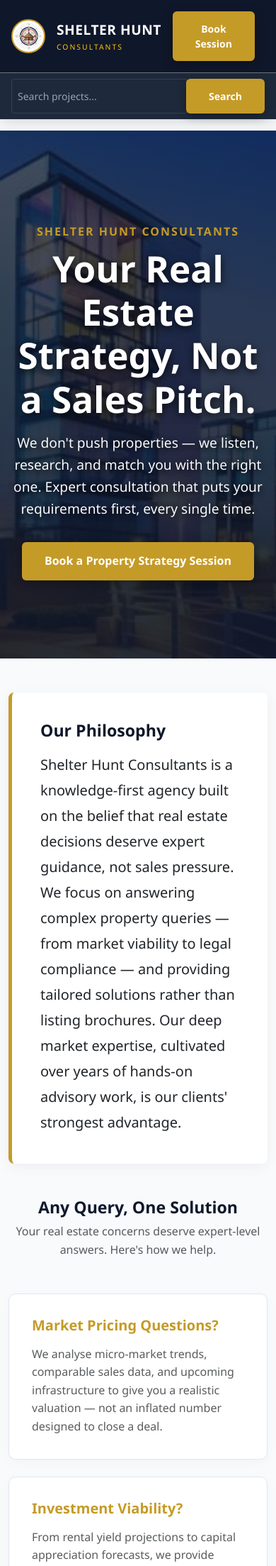
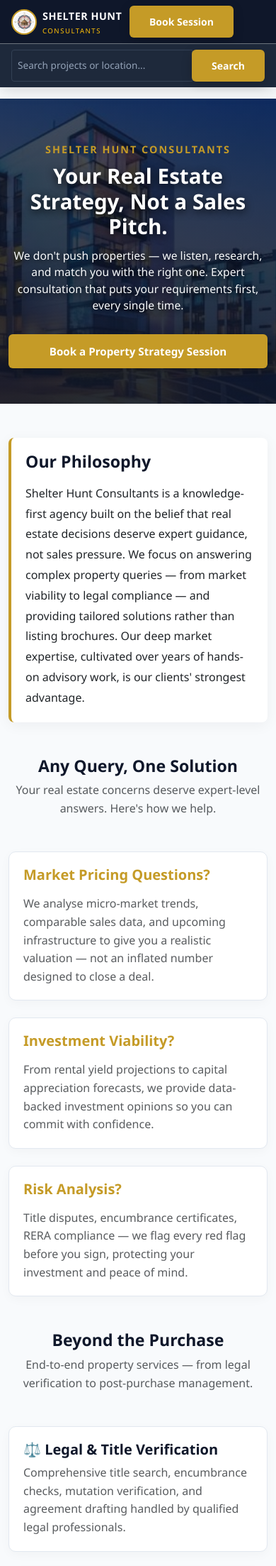
Before and after one commit to Samifarhan52/Shelter, a Flask app: page / in a window 390 px wide. Shown: the top 2207 px of the page at 71% size. Run offline with Flask 3, Linux system fonts and the light colour scheme.

Commit message:
Apply full mobile-first responsive layout across header, hero, cards, and footer

```diff
--- a/static/style.css
+++ b/static/style.css
@@ -14,24 +14,26 @@ body {
     color: var(--text-dark);
     font-family: 'Segoe UI', system-ui, -apple-system, sans-serif;
     line-height: 1.6;
+    overflow-x: hidden; /* Prevents unwanted horizontal scrolling on mobile */
 }
 
-/* Header & Logo */
+/* --- Header & Navigation --- */
 .navbar-custom {
     background-color: var(--navy-dark);
     box-shadow: 0 4px 20px rgba(0,0,0,0.15);
 }
 
 .logo-wrapper {
-    width: 48px;
-    height: 48px;
+    width: 44px;
+    height: 44px;
     border-radius: 50%;
     background-color: #ffffff;
     display: flex;
     align-items: center;
     justify-content: center;
-    padding: 3px;
+    padding: 2px;
     border: 2px solid var(--gold-accent);
+    flex-shrink: 0;
 }
 
 .brand-logo {
@@ -42,13 +44,13 @@ body {
 }
 
 .brand-title {
-    font-size: 1.2rem;
+    font-size: 1.15rem;
     font-weight: 800;
     color: #ffffff !important;
     letter-spacing: 0.5px;
+    line-height: 1.1;
 }
 
-/* Header Search Input */
 .nav-search-input {
     background-color: #1e293b !important;
     color: #ffffff !important;
@@ -59,10 +61,10 @@ body {
     color: #94a3b8 !important;
 }
 
-/* Hero Section Fixes (Spacious Padding & Bright White Text) */
+/* --- Hero Section --- */
 .hero-section {
-    padding: 130px 0 110px 0;
-    min-height: 500px;
+    padding: 100px 0 80px 0;
+    min-height: 480px;
     display: flex;
     align-items: center;
     position: relative;
@@ -71,14 +73,14 @@ body {
 .hero-tagline {
     color: var(--gold-accent) !important;
     font-weight: 700;
-    font-size: 1rem;
+    font-size: 0.9rem;
     letter-spacing: 2px;
     text-transform: uppercase;
 }
 
 .hero-title {
     color: #ffffff !important;
-    font-size: 3.2rem;
+    font-size: 2.8rem;
     font-weight: 800;
     line-height: 1.2;
     text-shadow: 0 3px 12px rgba(0, 0, 0, 0.8);
@@ -86,23 +88,23 @@ body {
 
 .hero-subtitle {
     color: #f8fafc !important;
-    font-size: 1.2rem;
+    font-size: 1.15rem;
     font-weight: 400;
     max-width: 720px;
     text-shadow: 0 2px 8px rgba(0, 0, 0, 0.8);
 }
 
-/* Gold Executive CTA Button */
+/* --- Executive Buttons --- */
 .btn-gold {
     background-color: var(--gold-accent) !important;
     color: #ffffff !important;
     font-weight: 700 !important;
-    padding: 14px 32px !important;
+    padding: 12px 28px !important;
     border-radius: 6px !important;
     border: none !important;
     display: inline-block !important;
     text-decoration: none !important;
-    box-shadow: 0 4px 15px rgba(0, 0, 0, 0.3) !important;
+    box-shadow: 0 4px 15px rgba(0, 0, 0, 0.2) !important;
     transition: all 0.25s ease-in-out !important;
 }
 
@@ -110,14 +112,13 @@ body {
     background-color: var(--gold-hover) !important;
     color: #ffffff !important;
     transform: translateY(-2px);
-    box-shadow: 0 6px 20px rgba(0, 0, 0, 0.4) !important;
 }
 
-/* Content Cards */
+/* --- Content Cards --- */
 .philosophy-card {
     background-color: #ffffff;
     border-left: 5px solid var(--gold-accent);
-    padding: 40px;
+    padding: 35px;
     border-radius: 8px;
     box-shadow: 0 4px 20px rgba(15, 23, 42, 0.05);
 }
@@ -126,34 +127,25 @@ body {
     background-color: #ffffff;
     border: 1px solid var(--border-color);
     border-radius: 10px;
-    padding: 32px;
+    padding: 28px;
     box-shadow: 0 4px 15px rgba(15, 23, 42, 0.03);
     transition: transform 0.2s ease, box-shadow 0.2s ease;
 }
 
 .white-card:hover {
-    transform: translateY(-3px);
+    transform: translateY(-2px);
     box-shadow: 0 8px 25px rgba(15, 23, 42, 0.08);
 }
 
-/* Slot Selection Hover Animations */
-.slot-btn {
-    transition: all 0.2s ease-in-out !important;
-}
-
-.slot-btn:hover {
-    background-color: #fffde7 !important;
-    transform: translateY(-2px);
-    box-shadow: 0 4px 12px rgba(197, 155, 39, 0.25) !important;
-}
-/* High-Contrast Light Slate Footer Text Color */
+/* --- Footer Helpers --- */
 .text-light-slate {
     color: #cbd5e1 !important;
 }
 
-/* Footer Links Interaction */
 .footer-links a {
     color: #cbd5e1 !important;
+    display: inline-block;
+    padding: 3px 0;
     transition: all 0.2s ease-in-out;
 }
 
@@ -161,3 +153,72 @@ body {
     color: var(--gold-accent) !important;
     padding-left: 4px;
 }
+
+/* ========================================================= */
+/* 📱 MOBILE RESPONSIVE MEDIA QUERIES (max-width: 768px)      */
+/* ========================================================= */
+@media (max-width: 768px) {
+    /* Header Adjustments */
+    .brand-title {
+        font-size: 0.9rem !important;
+    }
+
+    .logo-wrapper {
+        width: 36px;
+        height: 36px;
+    }
+
+    /* Hero Section Scaling */
+    .hero-section {
+        padding: 60px 0 50px 0 !important;
+        min-height: auto;
+    }
+
+    .hero-title {
+        font-size: 1.85rem !important;
+        margin-bottom: 0.75rem !important;
+    }
+
+    .hero-subtitle {
+        font-size: 0.98rem !important;
+        line-height: 1.5;
+        margin-bottom: 1.25rem !important;
+    }
+
+    .btn-gold.btn-lg {
+        padding: 12px 20px !important;
+        font-size: 0.95rem !important;
+        width: 100%; /* Full width touch target on phone screens */
+        text-align: center;
+    }
+
+    /* Card Padding on Mobile */
+    .philosophy-card {
+        padding: 20px !important;
+        border-left-width: 4px;
+    }
+
+    .philosophy-card p {
+        font-size: 1rem !important;
+    }
+
+    .white-card {
+        padding: 20px !important;
+    }
+
+    /* Mobile Search Bar in Header */
+    .nav-search-input {
+        font-size: 0.85rem !important;
+    }
+
+    /* Mobile Navigation Drawer Links */
+    .navbar-nav .nav-link {
+        padding: 10px 15px !important;
+        border-bottom: 1px solid #334155;
+    }
+
+    /* Booking Page Slots Adjustment */
+    .slot-btn {
+        padding: 12px !important;
+    }
+}
--- a/templates/base.html
+++ b/templates/base.html
@@ -14,22 +14,22 @@
     <!-- Executive Header -->
     <header class="navbar-custom sticky-top">
 
-        <!-- TOP ROW: Logo, Search & Action -->
-        <div class="py-3 border-bottom border-secondary">
-            <div class="container-fluid px-lg-5 px-3 d-flex align-items-center justify-content-between gap-3">
+        <!-- TOP ROW: Brand & Quick Action -->
+        <div class="py-2 py-md-3 border-bottom border-secondary">
+            <div class="container-fluid px-3 px-lg-5 d-flex align-items-center justify-content-between gap-2">
 
                 <!-- Logo & Brand Name -->
                 <a class="navbar-brand d-flex align-items-center m-0" href="{{ url_for('home') }}">
-                    <div class="logo-wrapper me-3">
+                    <div class="logo-wrapper me-2 me-md-3">
                         <img src="{{ url_for('static', filename='logo.jpeg') }}" alt="Shelter Hunt Logo" class="brand-logo">
                     </div>
                     <div>
                         <span class="brand-title">SHELTER HUNT</span>
-                        <small class="d-block text-warning fw-normal" style="font-size: 0.65rem; letter-spacing: 2px;">CONSULTANTS</small>
+                        <small class="d-block text-warning fw-normal" style="font-size: 0.6rem; letter-spacing: 1.5px;">CONSULTANTS</small>
                     </div>
                 </a>
 
-                <!-- Centered Header Search Bar (Desktop) -->
+                <!-- Centered Search Bar (Desktop View) -->
                 <div class="d-none d-md-block flex-grow-1 mx-lg-5 mx-3" style="max-width: 550px;">
                     <form class="input-group">
                         <input type="text" class="form-control nav-search-input py-2" placeholder="Search projects, locations, or builders...">
@@ -43,10 +43,10 @@
                     </form>
                 </div>
 
-                <!-- Right Action & Mobile Toggle -->
+                <!-- Right Action & Mobile Drawer Toggle -->
                 <div class="d-flex align-items-center gap-2">
-                    <a href="{{ url_for('booking_slots') }}" class="btn btn-gold btn-sm px-3">Book Session</a>
-                    <button class="navbar-toggler border-secondary d-lg-none p-1 text-light" type="button" data-bs-toggle="collapse" data-bs-target="#navbarNav">
+                    <a href="{{ url_for('booking_slots') }}" class="btn btn-gold btn-sm px-2 px-md-3">Book Session</a>
+                    <button class="navbar-toggler border-secondary d-lg-none p-1 text-light ms-1" type="button" data-bs-toggle="collapse" data-bs-target="#navbarNav">
                         <span class="navbar-toggler-icon"></span>
                     </button>
                 </div>
@@ -54,21 +54,21 @@
             </div>
         </div>
 
-        <!-- BOTTOM ROW: Clean Menu Links -->
+        <!-- BOTTOM ROW: Navigation Links & Mobile Search -->
         <nav class="navbar navbar-expand-lg navbar-dark p-0" style="background-color: var(--navy-header);">
-            <div class="container-fluid px-lg-5 px-3">
+            <div class="container-fluid px-3 px-lg-5">
 
-                <!-- Mobile Search Bar -->
+                <!-- Mobile Search Bar (Only visible on small mobile screens) -->
                 <div class="d-md-none w-100 py-2">
-                    <div class="input-group input-group-sm">
-                        <input type="text" class="form-control nav-search-input" placeholder="Search projects...">
-                        <button class="btn btn-gold" type="button">Search</button>
-                    </div>
+                    <form class="input-group input-group-sm">
+                        <input type="text" class="form-control nav-search-input" placeholder="Search projects or location...">
+                        <button class="btn btn-gold px-3" type="button">Search</button>
+                    </form>
                 </div>
 
-                <!-- Menu Links -->
+                <!-- Navigation Links -->
                 <div class="collapse navbar-collapse" id="navbarNav">
-                    <ul class="navbar-nav mx-auto align-items-center py-2 gap-lg-4">
+                    <ul class="navbar-nav mx-auto align-items-lg-center py-2 gap-lg-4">
                         <li class="nav-item"><a class="nav-link text-light px-3 fw-semibold" href="{{ url_for('home') }}">Home</a></li>
                         <li class="nav-item"><a class="nav-link text-light px-3 fw-semibold" href="{{ url_for('sites') }}">Sites</a></li>
                         <li class="nav-item"><a class="nav-link text-light px-3 fw-semibold" href="{{ url_for('about') }}">About Us</a></li>
@@ -97,54 +97,54 @@
 
     {% block content %}{% endblock %}
 
-    <!-- Executive Corporate Footer -->
-    <footer class="text-light pt-5 pb-4 mt-5" style="background-color: var(--navy-dark); border-top: 4px solid var(--gold-accent);">
-        <div class="container">
+    <!-- Mobile-Optimized Executive Footer -->
+    <footer class="text-light pt-4 pt-md-5 pb-4 mt-5" style="background-color: var(--navy-dark); border-top: 4px solid var(--gold-accent);">
+        <div class="container px-3 px-md-4">
             <div class="row g-4 mb-4">
 
                 <!-- Column 1: Brand & Overview -->
-                <div class="col-lg-4 col-md-6">
+                <div class="col-lg-4 col-md-6 col-12">
                     <div class="d-flex align-items-center mb-3">
-                        <div class="logo-wrapper me-3" style="width: 48px; height: 48px;">
+                        <div class="logo-wrapper me-3" style="width: 42px; height: 42px;">
                             <img src="{{ url_for('static', filename='logo.jpeg') }}" alt="Shelter Hunt Logo" class="brand-logo">
                         </div>
                         <div>
-                            <h5 class="fw-bold mb-0 text-white">SHELTER HUNT</h5>
-                            <small class="text-warning fw-normal" style="font-size: 0.65rem; letter-spacing: 2px;">CONSULTANTS</small>
+                            <h5 class="fw-bold mb-0 text-white fs-6">SHELTER HUNT</h5>
+                            <small class="text-warning fw-normal" style="font-size: 0.6rem; letter-spacing: 2px;">CONSULTANTS</small>
                         </div>
                     </div>
-                    <p class="text-light-slate small pe-lg-3" style="line-height: 1.7;">
+                    <p class="text-light-slate small pe-lg-3 mb-0" style="line-height: 1.6;">
                         A knowledge-first real estate advisory built on expert guidance rather than sales pressure. Helping buyers navigate legal compliance, market pricing, and property investments with confidence.
                     </p>
                 </div>
 
                 <!-- Column 2: Quick Links -->
-                <div class="col-lg-2 col-md-6">
-                    <h6 class="fw-bold text-white mb-3 text-uppercase" style="letter-spacing: 1px;">Quick Links</h6>
-                    <ul class="list-unstyled mb-0 footer-links">
+                <div class="col-lg-2 col-md-6 col-6">
+                    <h6 class="fw-bold text-white mb-3 text-uppercase" style="letter-spacing: 1px; font-size: 0.88rem;">Quick Links</h6>
+                    <ul class="list-unstyled mb-0 footer-links small">
                         <li class="mb-2"><a href="{{ url_for('home') }}" class="text-light-slate text-decoration-none">Home</a></li>
                         <li class="mb-2"><a href="{{ url_for('sites') }}" class="text-light-slate text-decoration-none">Featured Sites</a></li>
                         <li class="mb-2"><a href="{{ url_for('about') }}" class="text-light-slate text-decoration-none">Our Philosophy</a></li>
                         <li class="mb-2"><a href="{{ url_for('services') }}" class="text-light-slate text-decoration-none">Services</a></li>
-                        <li class="mb-2"><a href="{{ url_for('booking_slots') }}" class="text-warning text-decoration-none fw-bold">Book Strategy Session</a></li>
+                        <li class="mb-2"><a href="{{ url_for('booking_slots') }}" class="text-warning text-decoration-none fw-bold">Book Session</a></li>
                     </ul>
                 </div>
 
                 <!-- Column 3: Advisory Services -->
-                <div class="col-lg-3 col-md-6">
-                    <h6 class="fw-bold text-white mb-3 text-uppercase" style="letter-spacing: 1px;">Our Services</h6>
-                    <ul class="list-unstyled mb-0 footer-links">
-                        <li class="mb-2 text-light-slate">⚖️ Legal & Title Verification</li>
-                        <li class="mb-2 text-light-slate">🛡️ Property Advocate Work</li>
-                        <li class="mb-2 text-light-slate">📋 Professional Structural Audits</li>
-                        <li class="mb-2 text-light-slate">📊 Micro-Market Valuation</li>
-                        <li class="mb-2 text-light-slate">🏠 Post-Purchase Registration Support</li>
+                <div class="col-lg-3 col-md-6 col-6">
+                    <h6 class="fw-bold text-white mb-3 text-uppercase" style="letter-spacing: 1px; font-size: 0.88rem;">Our Services</h6>
+                    <ul class="list-unstyled mb-0 footer-links small">
+                        <li class="mb-2 text-light-slate">⚖️ Legal Verification</li>
+                        <li class="mb-2 text-light-slate">🛡️ Advocate Work</li>
+                        <li class="mb-2 text-light-slate">📋 Structural Audits</li>
+                        <li class="mb-2 text-light-slate">📊 Valuation</li>
+                        <li class="mb-2 text-light-slate">🏠 Registration</li>
                     </ul>
                 </div>
 
-                <!-- Column 4: Contact & Consultations -->
-                <div class="col-lg-3 col-md-6">
-                    <h6 class="fw-bold text-white mb-3 text-uppercase" style="letter-spacing: 1px;">Get in Touch</h6>
+                <!-- Column 4: Contact & WhatsApp -->
+                <div class="col-lg-3 col-md-6 col-12">
+                    <h6 class="fw-bold text-white mb-3 text-uppercase" style="letter-spacing: 1px; font-size: 0.88rem;">Get in Touch</h6>
                     <p class="text-light-slate small mb-2">
                         <strong class="text-white">📍 Address:</strong> Bengaluru, Karnataka, India
                     </p>
@@ -154,18 +154,18 @@
                     <p class="text-light-slate small mb-3">
                         <strong class="text-white">✉️ Email:</strong> contact@shelterhunt.com
                     </p>
-                    <a href="https://wa.me/918050607031?text=Hi%20Sudharshan,%20I%20have%20a%20query%20regarding%20property%20consultation." target="_blank" class="btn btn-gold btn-sm fw-bold">
+                    <a href="https://wa.me/918050607031?text=Hi%20Sudharshan,%20I%20have%20a%20query%20regarding%20property%20consultation." target="_blank" class="btn btn-gold btn-sm fw-bold w-100 py-2">
                         💬 Instant WhatsApp Connect
                     </a>
                 </div>
 
             </div>
 
-            <hr class="border-secondary opacity-50 my-4">
+            <hr class="border-secondary opacity-50 my-3">
 
-            <!-- Sub-Footer Row (Hidden Admin Link) -->
-            <div class="d-flex flex-column flex-md-row align-items-center justify-content-between small text-light-slate">
-                <p class="mb-2 mb-md-0">© 2026 Shelter Hunt Consultants. All rights reserved.</p>
+            <!-- Sub-Footer Row -->
+            <div class="d-flex flex-column flex-md-row align-items-center justify-content-between small text-light-slate text-center text-md-start gap-2">
+                <p class="mb-0">© 2026 Shelter Hunt Consultants. All rights reserved.</p>
                 <div>
                     <a href="#" class="text-light-slate text-decoration-none me-3">Privacy Policy</a>
                     <a href="#" class="text-light-slate text-decoration-none">Terms of Service</a>
```
